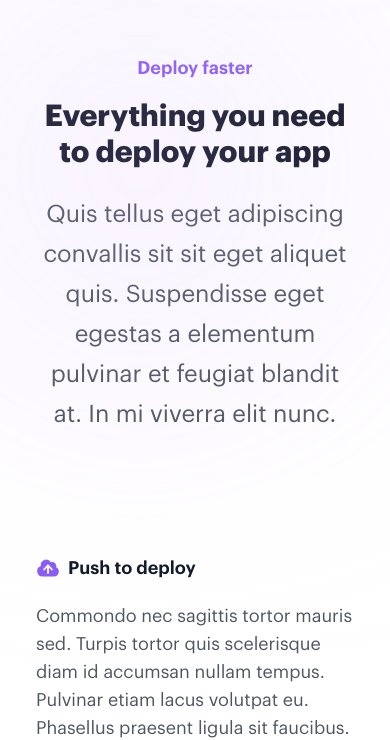
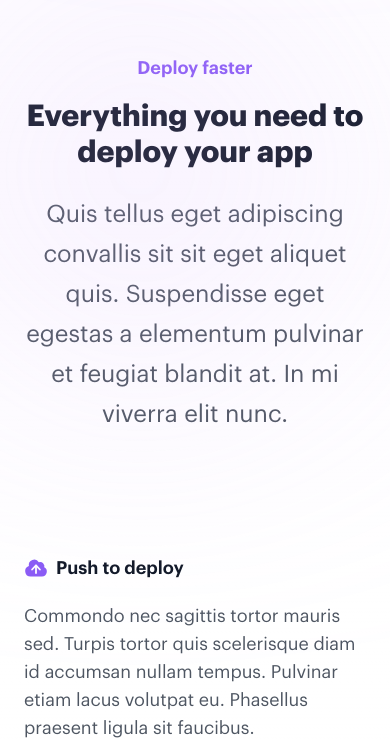
Before and after one commit to 0xLe0x/addlandia-labs, a Next.js app: page / in a window 390 px wide. Shown: the part 830-1570 px from the top of the page. Built offline with nearby package versions, Linux system fonts and the light colour scheme; no server answers; what @sanity/demo would draw is missing.

Commit message:
fix some responsive issues

```diff
--- a/components/common/Container/index.tsx
+++ b/components/common/Container/index.tsx
@@ -1,13 +1,17 @@
-import { FC } from "react";
-import { ContainerProps } from "./def";
+import { FC } from 'react'
+
+import { ContainerProps } from './def'
+
 const Container: FC<ContainerProps> = ({ children, className }) => {
   return (
     <div className="flex justify-center">
-      <div className={`w-full max-w-[1600px] px-9 ${className}`}>
+      <div
+        className={`w-full max-w-[1600px] px-6 lg:px-9 ${className}`}
+      >
         {children}
       </div>
     </div>
-  );
-};
+  )
+}
 
-export default Container;
+export default Container
```
